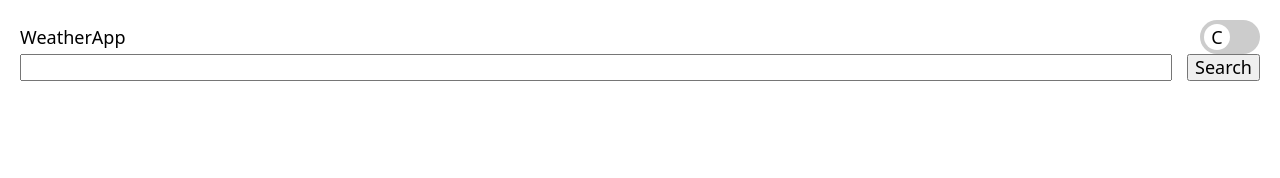
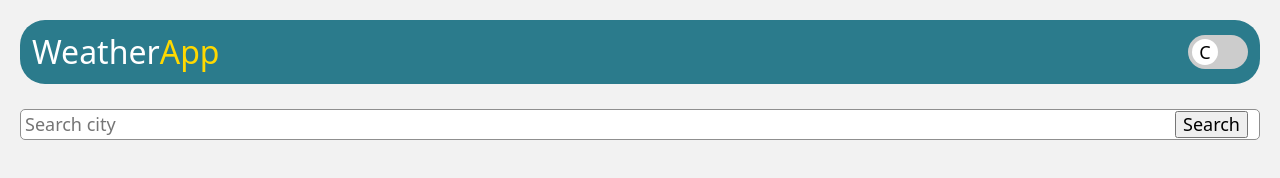
Before and after one commit to dawidtt/weather-forecast-odin, a website built with webpack: page src/template.html in a window 1280 px wide. Built offline with nearby package versions, Linux system fonts and the light colour scheme.

Commit message:
Add basic styling to header and form

```diff
--- a/src/template.css
+++ b/src/template.css
@@ -38,12 +38,28 @@ img {
 body {
   font-size: 18px;
   padding: 20px;
+  background-color: #f2f2f2;
+  display: flex;
+  flex-direction: column;
+  gap: 25px;
 }
 
 header {
   display: flex;
   justify-content: space-between;
   align-items: center;
+  background-color: #2b7b8c;
+  border-radius: 25px;
+  padding: 8px 12px;
+}
+header .logo {
+  font-size: calc(1.2rem + 1vw);
+}
+header .weather {
+  color: #ffffff;
+}
+header .app {
+  color: #ffd900;
 }
 
 /* Switch Button */
@@ -117,9 +133,41 @@ form {
   justify-content: space-between;
   align-items: center;
   gap: 15px;
+  position: relative;
 }
 .search-container input {
   flex-grow: 1;
+  padding: 4px;
+  outline: none;
+  min-width: 100%;
+  border-radius: 5px;
+  border: 1px solid #8f8f8f;
+}
+
+.search-container button {
+  position: absolute;
+  right: 12px;
+}
+
+/* removing x from search input  */
+
+/* clears the ‘X’ from Internet Explorer */
+input[type="search"]::-ms-clear {
+  display: none;
+  width: 0;
+  height: 0;
+}
+input[type="search"]::-ms-reveal {
+  display: none;
+  width: 0;
+  height: 0;
+}
+/* clears the ‘X’ from Chrome */
+input[type="search"]::-webkit-search-decoration,
+input[type="search"]::-webkit-search-cancel-button,
+input[type="search"]::-webkit-search-results-button,
+input[type="search"]::-webkit-search-results-decoration {
+  display: none;
 }
 
 .chosen-city-container > div {
--- a/src/template.html
+++ b/src/template.html
@@ -18,7 +18,12 @@
 
     <form>
       <div class="search-container">
-        <input type="search" name="search-city" id="search-city" />
+        <input
+          type="search"
+          name="search-city"
+          id="search-city"
+          placeholder="Search city"
+        />
         <button id="search-submit">Search</button>
       </div>
     </form>
```
